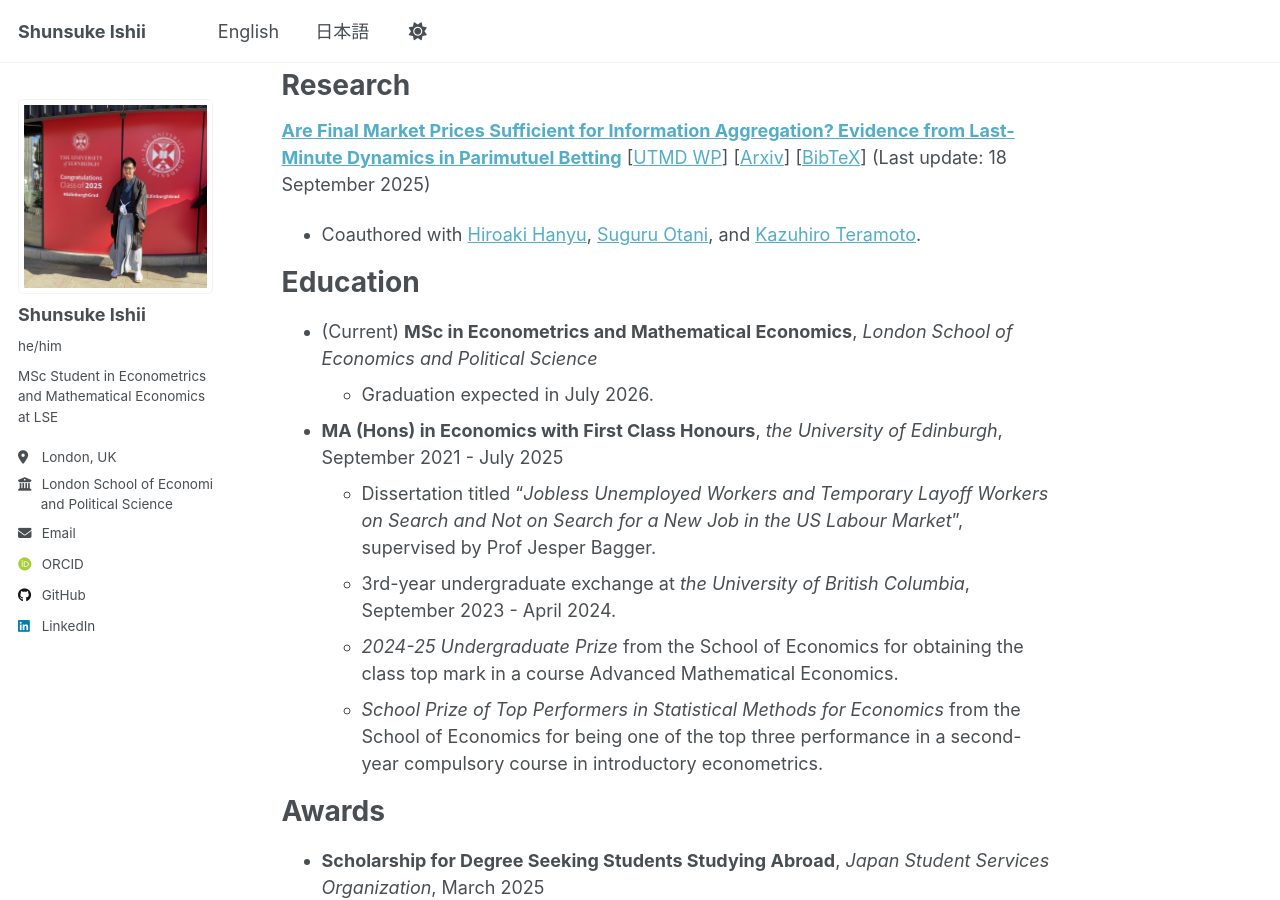
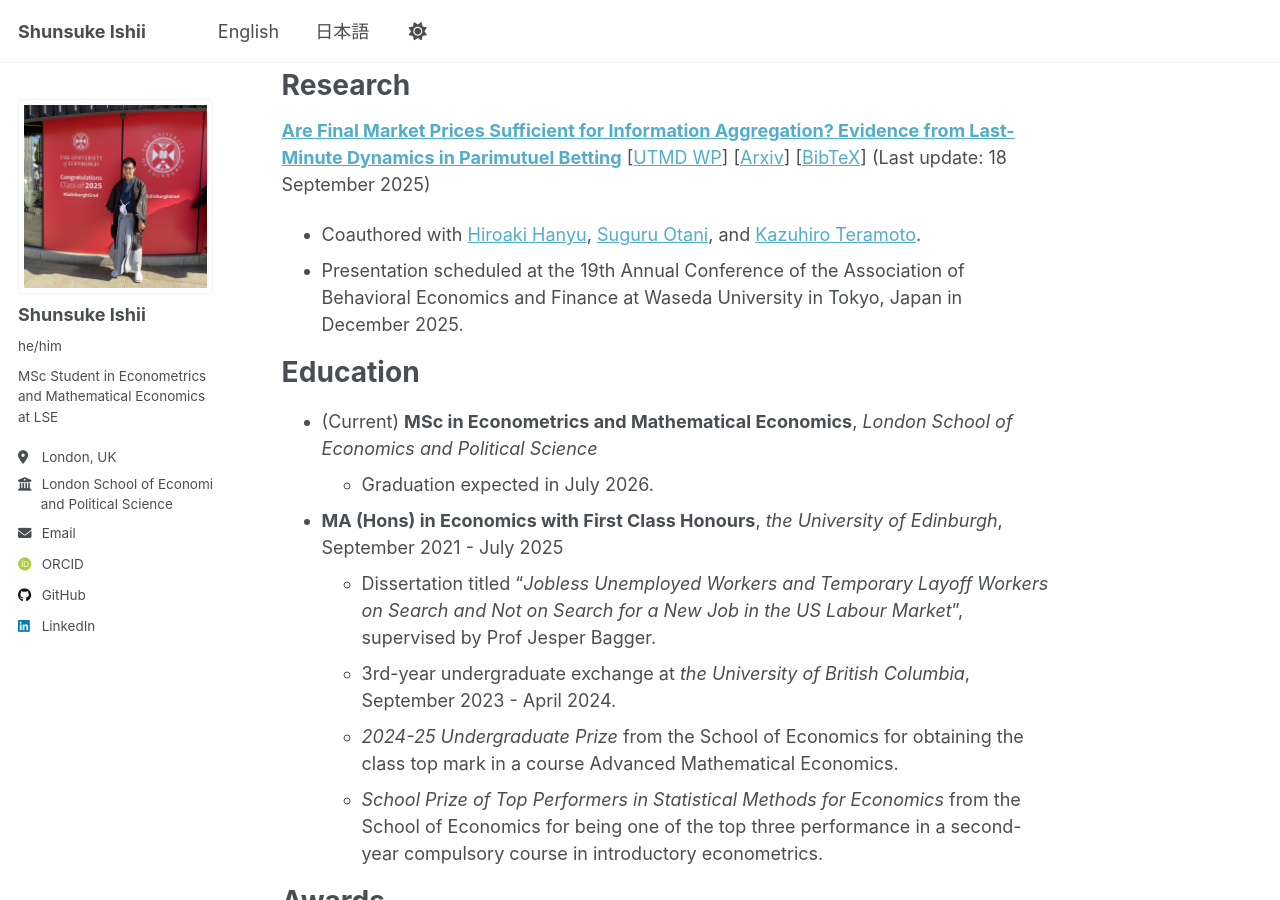
Before and after one commit to sishii0418/sishii0418.github.io, a Jekyll site: the page built from _pages/about.md, in a window 1280 px wide and 900 px high, scrolled down 409 px. Built offline with Jekyll 4.4.1, drawn with Linux system fonts in a browser that asks for light colours; some web fonts are replaced; a script that is not in the unit is left out.

Commit message:
added scheduled presentation at ABEF

```diff
--- a/_pages/about.md
+++ b/_pages/about.md
@@ -20,6 +20,7 @@ Research
 =====
 **[Are Final Market Prices Sufficient for Information Aggregation? Evidence from Last-Minute Dynamics in Parimutuel Betting](files/hanyu2025final.pdf)** [<a href="https://www.mdc.e.u-tokyo.ac.jp/wp/wp-content/uploads/2025/09/UTMD-093.pdf" target="_blank" rel="noopener noreferrer">UTMD WP</a>] [<a href="https://doi.org/10.48550/arXiv.2509.14645" target="_blank" rel="noopener noreferrer">Arxiv</a>] [[BibTeX](files/hanyu2025final.bib)] (Last update: 18 September 2025)
 - Coauthored with <a href="https://hiroakiyusheng.github.io/" target="_blank" rel="noopener noreferrer">Hiroaki Hanyu</a>, <a href="https://sites.google.com/site/suguruotaniecon" target="_blank" rel="noopener noreferrer">Suguru Otani</a>, and <a href="https://sites.google.com/view/kazuhiroteramoto/home" target="_blank" rel="noopener noreferrer">Kazuhiro Teramoto</a>.
+- Presentation scheduled at the 19th Annual Conference of the Association of Behavioral Economics and Finance at Waseda University in Tokyo, Japan in December 2025.
 
 Education
 =====
```
Also changed, not shown: _pages/japanese.md (+1 -0 lines).
